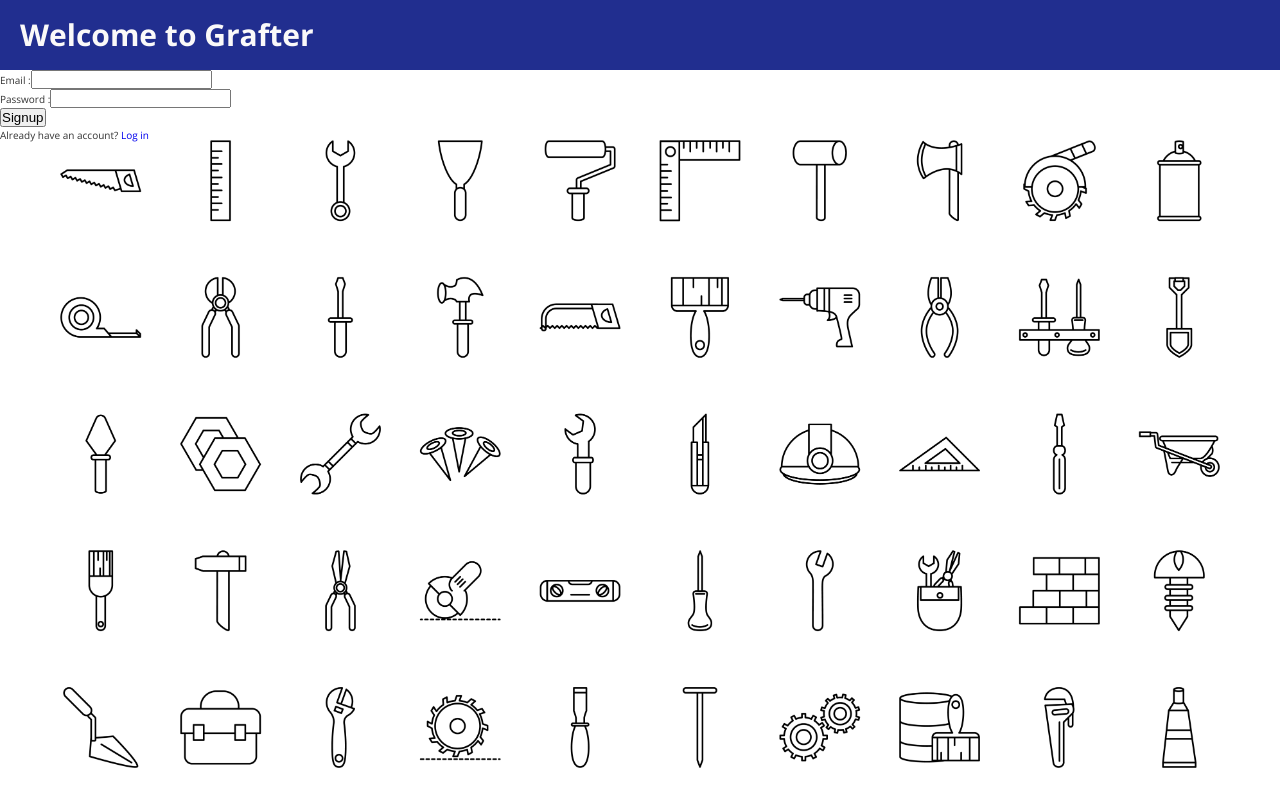
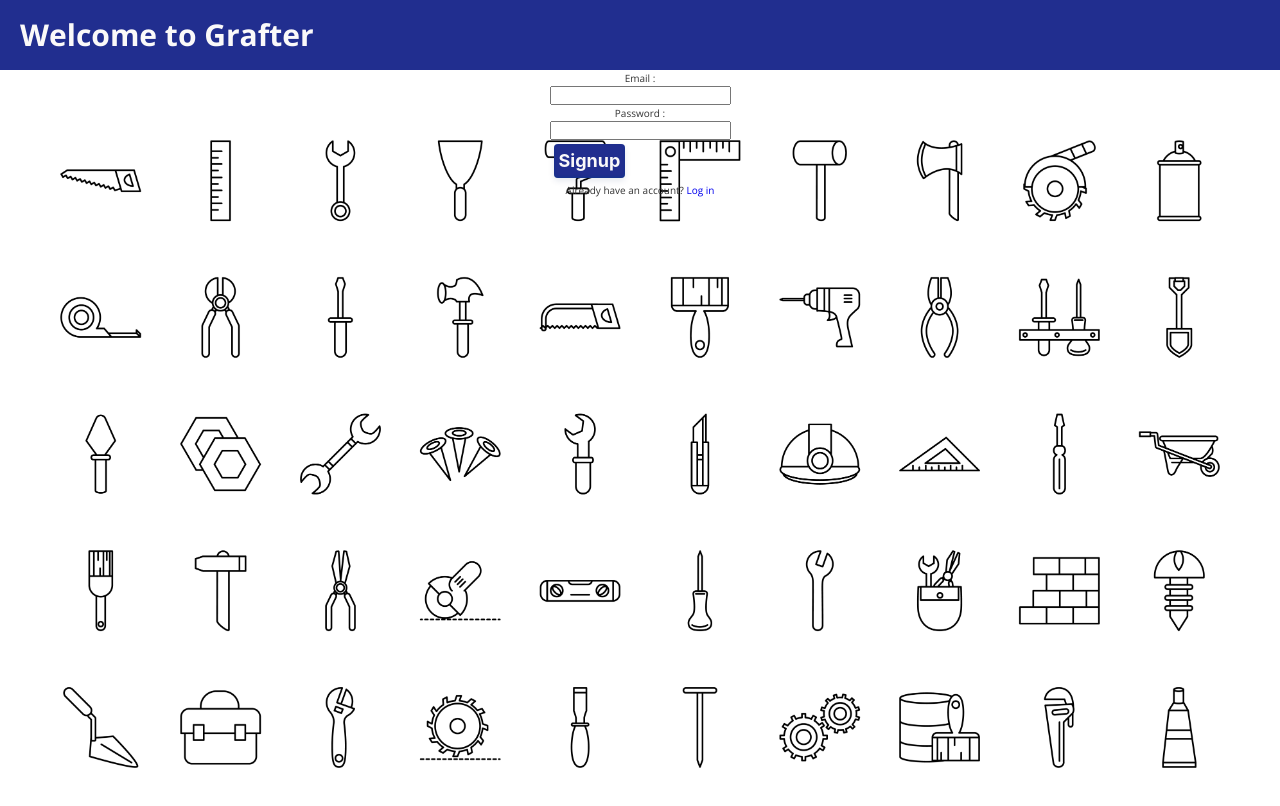
Before and after one commit to nealoverton/grafter-web-app, a React (Create React App) app: page /signup in a window 1280 px wide. Shown: the top 806 px of the page. Built offline with nearby package versions, Linux system fonts and the light colour scheme; no server answers.

Commit message:
styling for the login and homepages

```diff
--- a/src/pages/Login.js
+++ b/src/pages/Login.js
@@ -2,6 +2,7 @@ import { useRef, useState } from 'react';
 import { useNavigate, Link } from 'react-router-dom';
 import { useAuth } from '../contexts/AuthContext';
 import app from '../services/firebase';
+import './LoginStyle.css';
 
 const Login = function () {
   const emailRef = useRef();
@@ -53,7 +54,7 @@ const Login = function () {
             </label>
           </div>
           <div className="form__group">
-            <button disabled={loading} type="submit" className="form__button">
+            <button disabled={loading} type="submit" className="form__button btnSmall">
               Login
             </button>
           </div>
--- /dev/null
+++ b/src/pages/LoginStyle.css
@@ -0,0 +1,103 @@
+.container {
+  height: 100vh;
+}
+
+.form__container {
+  align-items: center;
+  display: flex;
+  justify-content: space-between;
+  flex-direction: column;
+}
+
+.form__label {
+  align-items: center;
+  display: flex;
+  justify-content: space-between;
+  flex-direction: column;
+}
+.form__button {
+  background-color: #0a6bff;
+  border-radius: 4px;
+  border: 0;
+  box-shadow: rgba(1, 60, 136, 0.5) 0 -1px 3px 0 inset, rgba(0, 44, 97, 0.1) 0 3px 6px 0;
+  box-sizing: border-box;
+  color: #fff;
+  cursor: pointer;
+  display: inherit;
+  font-family: 'Space Grotesk', -apple-system, system-ui, 'Segoe UI', Roboto, Helvetica, Arial,
+    sans-serif, 'Apple Color Emoji', 'Segoe UI Emoji', 'Segoe UI Symbol';
+  font-size: 18px;
+  font-weight: 700;
+  line-height: 24px;
+  margin: 0;
+  min-height: 56px;
+  min-width: 120px;
+  padding: 16px 20px;
+  position: relative;
+  text-align: center;
+  user-select: none;
+  -webkit-user-select: none;
+  touch-action: manipulation;
+  vertical-align: baseline;
+  transition: all 0.2s cubic-bezier(0.22, 0.61, 0.36, 1);
+  text-decoration: none;
+  background-color: var(--color-primary-blue-dark);
+  color: var(--color-grey-light-1);
+  margin-top: 10%;
+  margin-bottom: 15%;
+}
+
+h1 {
+  font-size: 3.5em;
+}
+
+h2 {
+  font-size: 2em;
+  margin: 5% 5%;
+}
+
+th,
+td {
+  font-size: 1.5em;
+  padding: 3%;
+}
+
+.totalPrice__materialList {
+  margin-left: 10%;
+  margin-bottom: 8%;
+}
+
+.actionBtn__materialList {
+  background-color: #0a6bff;
+  border-radius: 4px;
+  border: 0;
+  box-shadow: rgba(1, 60, 136, 0.5) 0 -1px 3px 0 inset, rgba(0, 44, 97, 0.1) 0 3px 6px 0;
+  box-sizing: border-box;
+  color: #fff;
+  cursor: pointer;
+  display: inherit;
+  font-family: 'Space Grotesk', -apple-system, system-ui, 'Segoe UI', Roboto, Helvetica, Arial,
+    sans-serif, 'Apple Color Emoji', 'Segoe UI Emoji', 'Segoe UI Symbol';
+  font-size: 15px;
+  font-weight: 700;
+  line-height: 24px;
+  margin: 0;
+  min-height: 56px;
+  min-width: 120px;
+  padding: 16px 20px;
+  position: relative;
+  text-align: center;
+  user-select: none;
+  -webkit-user-select: none;
+  touch-action: manipulation;
+  vertical-align: baseline;
+  transition: all 0.2s cubic-bezier(0.22, 0.61, 0.36, 1);
+  text-decoration: none;
+  background-color: var(--color-primary-blue-dark);
+  color: var(--color-grey-light-1);
+}
+.btnSmall {
+  min-width: 60px;
+  min-height: 10px;
+  padding: 5px;
+}
--- /dev/null
+++ b/src/pages/Signup.css
@@ -0,0 +1,103 @@
+.container {
+  height: 100vh;
+}
+
+.form__container {
+  align-items: center;
+  display: flex;
+  justify-content: space-between;
+  flex-direction: column;
+}
+
+.form__label {
+  align-items: center;
+  display: flex;
+  justify-content: space-between;
+  flex-direction: column;
+}
+.form__button {
+  background-color: #0a6bff;
+  border-radius: 4px;
+  border: 0;
+  box-shadow: rgba(1, 60, 136, 0.5) 0 -1px 3px 0 inset, rgba(0, 44, 97, 0.1) 0 3px 6px 0;
+  box-sizing: border-box;
+  color: #fff;
+  cursor: pointer;
+  display: inherit;
+  font-family: 'Space Grotesk', -apple-system, system-ui, 'Segoe UI', Roboto, Helvetica, Arial,
+    sans-serif, 'Apple Color Emoji', 'Segoe UI Emoji', 'Segoe UI Symbol';
+  font-size: 18px;
+  font-weight: 700;
+  line-height: 24px;
+  margin: 0;
+  min-height: 56px;
+  min-width: 120px;
+  padding: 16px 20px;
+  position: relative;
+  text-align: center;
+  user-select: none;
+  -webkit-user-select: none;
+  touch-action: manipulation;
+  vertical-align: baseline;
+  transition: all 0.2s cubic-bezier(0.22, 0.61, 0.36, 1);
+  text-decoration: none;
+  background-color: var(--color-primary-blue-dark);
+  color: var(--color-grey-light-1);
+  margin-top: 10%;
+  margin-bottom: 15%;
+}
+
+h1 {
+  font-size: 3.5em;
+}
+
+h2 {
+  font-size: 2em;
+  margin: 5% 5%;
+}
+
+th,
+td {
+  font-size: 1.5em;
+  padding: 3%;
+}
+
+.totalPrice__materialList {
+  margin-left: 10%;
+  margin-bottom: 8%;
+}
+
+.actionBtn__materialList {
+  background-color: #0a6bff;
+  border-radius: 4px;
+  border: 0;
+  box-shadow: rgba(1, 60, 136, 0.5) 0 -1px 3px 0 inset, rgba(0, 44, 97, 0.1) 0 3px 6px 0;
+  box-sizing: border-box;
+  color: #fff;
+  cursor: pointer;
+  display: inherit;
+  font-family: 'Space Grotesk', -apple-system, system-ui, 'Segoe UI', Roboto, Helvetica, Arial,
+    sans-serif, 'Apple Color Emoji', 'Segoe UI Emoji', 'Segoe UI Symbol';
+  font-size: 15px;
+  font-weight: 700;
+  line-height: 24px;
+  margin: 0;
+  min-height: 56px;
+  min-width: 120px;
+  padding: 16px 20px;
+  position: relative;
+  text-align: center;
+  user-select: none;
+  -webkit-user-select: none;
+  touch-action: manipulation;
+  vertical-align: baseline;
+  transition: all 0.2s cubic-bezier(0.22, 0.61, 0.36, 1);
+  text-decoration: none;
+  background-color: var(--color-primary-blue-dark);
+  color: var(--color-grey-light-1);
+}
+.btnSmall {
+  min-width: 60px;
+  min-height: 10px;
+  padding: 5px;
+}
--- a/src/pages/Signup.js
+++ b/src/pages/Signup.js
@@ -2,6 +2,7 @@ import { useRef, useState } from 'react';
 import { useNavigate, Link } from 'react-router-dom';
 import { useAuth } from '../contexts/AuthContext';
 import app from '../services/firebase';
+import './Signup.css';
 
 const Signup = function () {
   const emailRef = useRef();
@@ -53,7 +54,7 @@ const Signup = function () {
             </label>
           </div>
           <div className="form__group">
-            <button disabled={loading} type="submit" className="form__button">
+            <button disabled={loading} type="submit" className="form__button btnSmall">
               Signup
             </button>
           </div>
```
